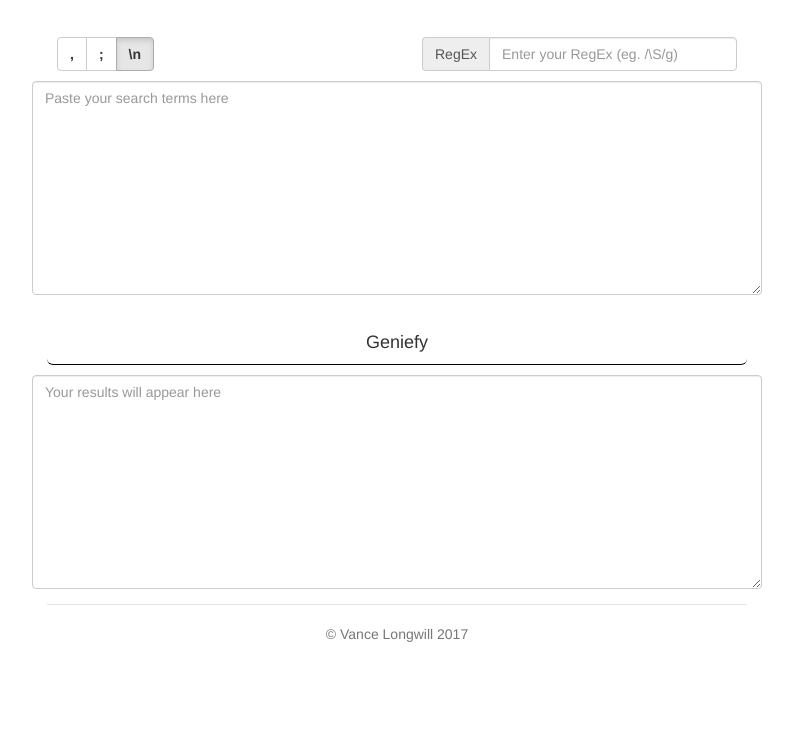
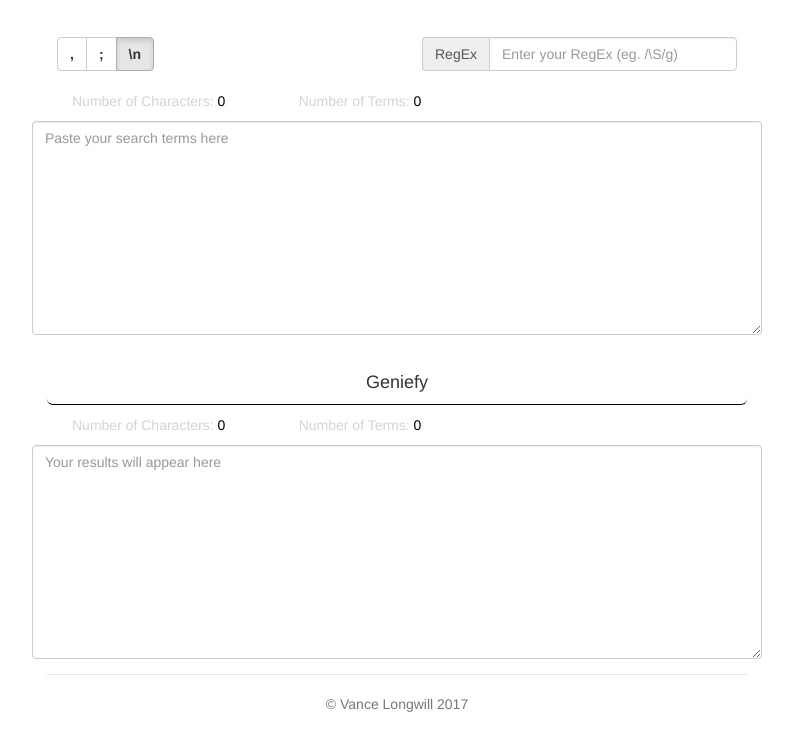
Before and after one commit to VanceLongwill/search-term-genie, a plain HTML site: page app.html in a window 1280 px wide. Shown: the part 84-828 px from the top of the page, without its empty margins (243-1036 px from the left). Before the commit the page ends 800 px from the top, so only its background shows below. Drawn offline with Linux system fonts and the light colour scheme.

Commit message:
added counts

```diff
--- a/app.html
+++ b/app.html
@@ -62,7 +62,19 @@
 
 
         </div>
+        <div class="row row-counts">
+            <div class="col-md-4" id="characterCount">
+                Number of Characters:
+                <span>0</span>
 
+            </div>
+
+            <div class="col-md-4" id="termCount">
+                Number of Terms:
+                <span>0</span>
+            </div>
+
+        </div>
         <div class="row">
 
             <div class="form-horizontal">
@@ -78,6 +90,20 @@
             </div>
         </div>
         <button type='button' id="geniefyMe" class='btn btn-default btn-block btn-green btn-lg btn-genie' aria-label="...">Geniefy</button>
+
+        <div class="row row-counts">
+            <div class="col-md-4" id="characterCount">
+                Number of Characters:
+                <span>0</span>
+
+            </div>
+
+            <div class="col-md-4" id="termCount">
+                Number of Terms:
+                <span>0</span>
+            </div>
+
+        </div>
 
         <div class="row">
             <div class="form-horizontal">
--- a/css/style.css
+++ b/css/style.css
@@ -21,3 +21,12 @@
 .input-regex {
   margin: 10px;
 }
+.row-counts {
+  margin: 10px;
+}
+.row-counts div {
+  color: #d4d4d4;
+}
+.row-counts div span {
+  color: #000;
+}
```
Also changed, not shown: 2 other files.
